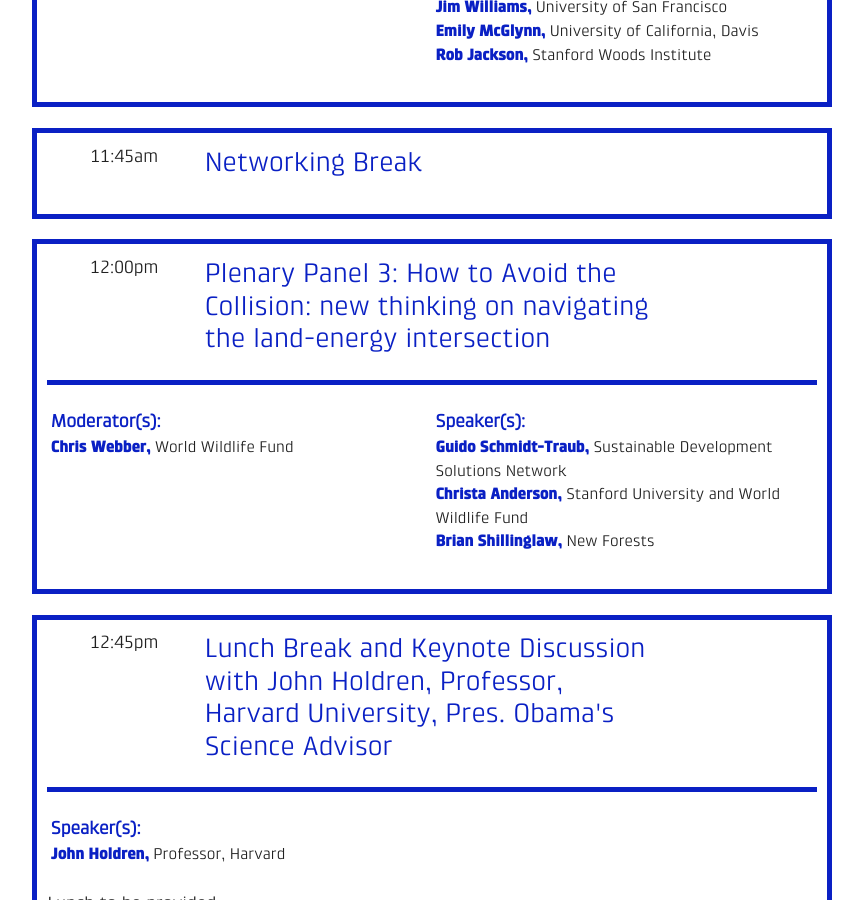
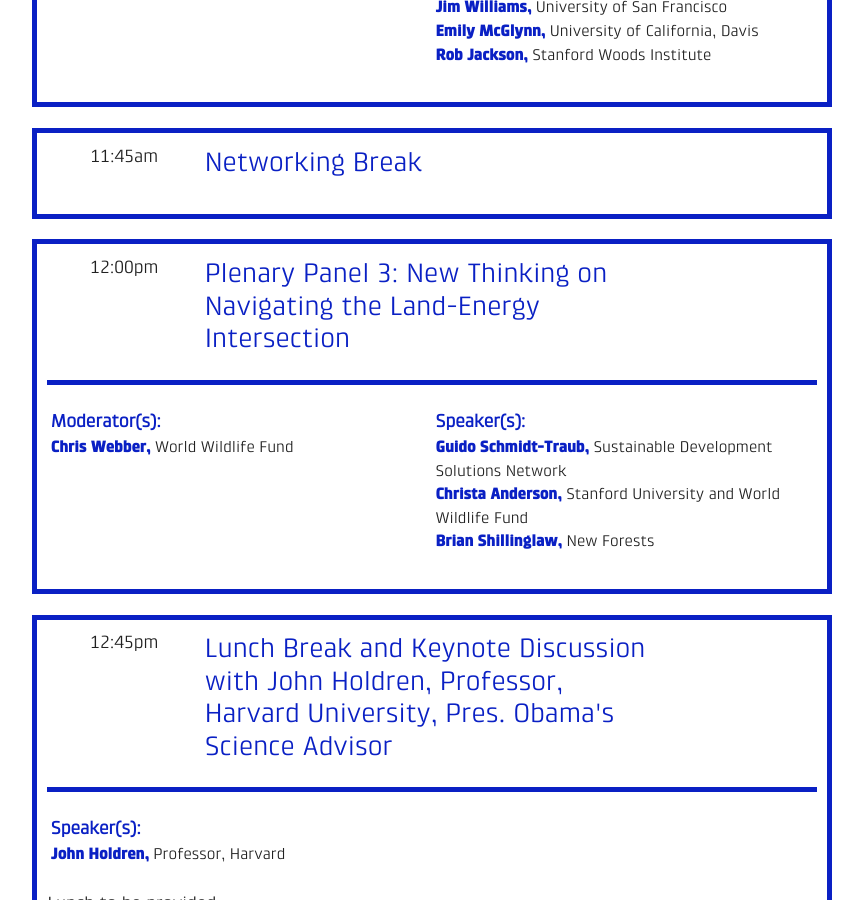
Before and after one commit to ryanswaney/lesc-jekyll, a Jekyll site: the page built from _event/lesc-gcas.markdown, in a window 1280 px wide and 900 px high, scrolled down 3213 px. Shown: the whole window, without its empty margins (208-1071 px from the left). Built offline with Jekyll 4.4.1, drawn with Linux system fonts in a browser that asks for light colours; nearby versions of some CDN libraries.

Commit message:
Updated Lesc Gcas

```diff
--- a/_event/lesc-gcas.markdown
+++ b/_event/lesc-gcas.markdown
@@ -65,8 +65,7 @@
   moderators:
   speakers:
   description:
-- title: 'Plenary Panel 3: How to Avoid the Collision: new thinking on navigating
-    the land-energy intersection'
+- title: 'Plenary Panel 3: New Thinking on Navigating the Land-Energy Intersection'
   date: 2018-09-11 12:00:00 Z
   starts_at:
   moderators: "**Chris Webber,** World Wildlife Fund"
```
